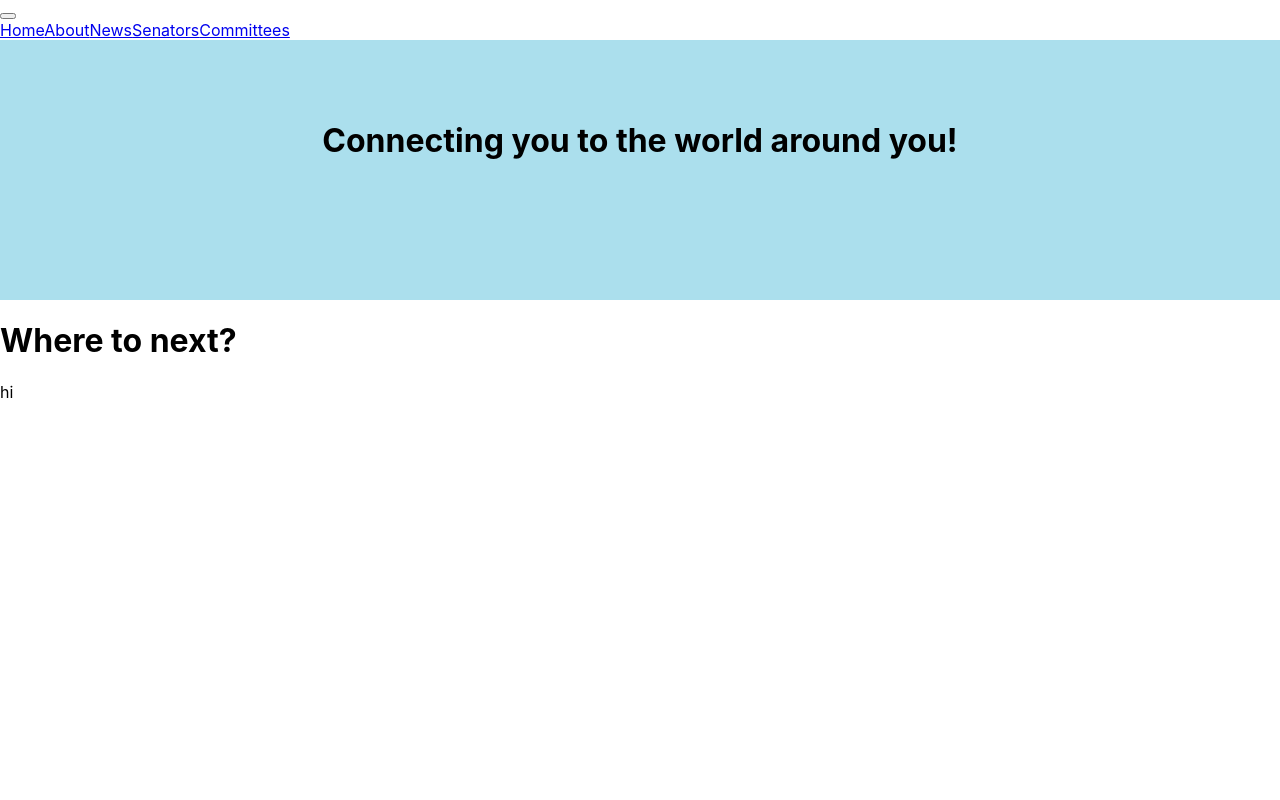
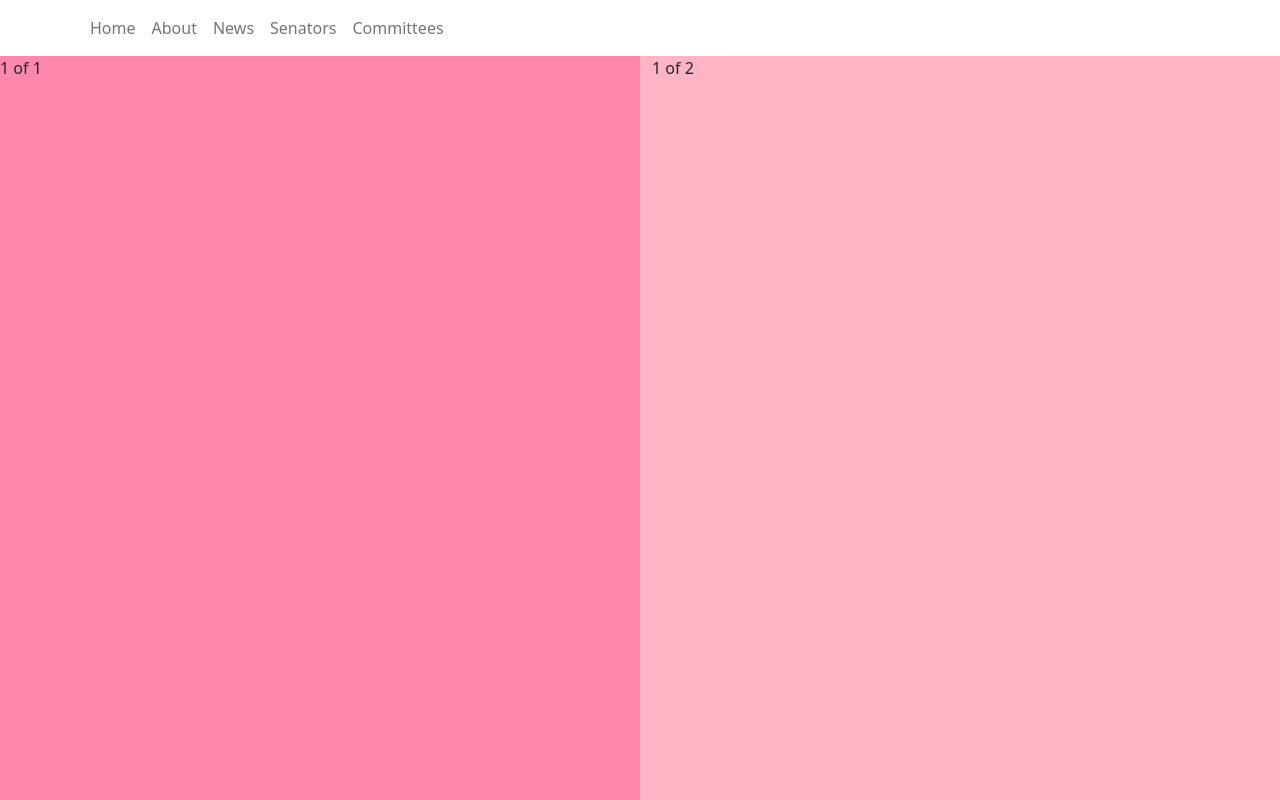
Before and after one commit to sheryl-dsouza/sherosh-delights, a React (Create React App) app in the folder frontend/: page / in a window 1280 px wide. Shown: the top 800 px of the page. Built offline with nearby package versions, Linux system fonts and the light colour scheme.

Commit message:
adding background of home page

```diff
--- a/frontend/package.json
+++ b/frontend/package.json
@@ -6,6 +6,7 @@
     "@testing-library/jest-dom": "^5.16.5",
     "@testing-library/react": "^13.4.0",
     "@testing-library/user-event": "^13.5.0",
+    "bootstrap": "^5.2.3",
     "react": "^18.2.0",
     "react-bootstrap": "^2.7.2",
     "react-dom": "^18.2.0",
--- /dev/null
+++ b/frontend/src/components/GlobalNavbar.css
@@ -0,0 +1,3 @@
+/* .navbar-inner {
+    background:'pink';
+} */
--- a/frontend/src/components/GlobalNavbar.jsx
+++ b/frontend/src/components/GlobalNavbar.jsx
@@ -2,6 +2,7 @@ import Container from 'react-bootstrap/Container';
 import Nav from 'react-bootstrap/Nav';
 import Navbar from 'react-bootstrap/Navbar';
 import { useNavigate } from "react-router-dom";
+import './GlobalNavbar.css'
 
 // used https://react-bootstrap.github.io/components/navbar/
 
@@ -9,7 +10,7 @@ const GlobalNavbar = () => {
   const navigate = useNavigate();
 
   return (
-    <Navbar bg="dark" variant="dark">
+    <Navbar class='navbar-expand'>
       <Container>
         <Navbar.Toggle aria-controls="basic-navbar-nav" />
         <Navbar.Collapse id="basic-navbar-nav">
--- a/frontend/src/index.js
+++ b/frontend/src/index.js
@@ -4,6 +4,7 @@ import './index.css';
 import App from './App';
 import reportWebVitals from './reportWebVitals';
 import { BrowserRouter as Router } from "react-router-dom";
+import 'bootstrap/dist/css/bootstrap.css';
 
 const root = ReactDOM.createRoot(document.getElementById('root'));
 root.render(
--- a/frontend/src/pages/Home.jsx
+++ b/frontend/src/pages/Home.jsx
@@ -1,28 +1,16 @@
 import React from "react";
-import Container from "react-bootstrap/Container";
-
-
+import Container from 'react-bootstrap/Container';
+import Row from 'react-bootstrap/Row';
+import Col from 'react-bootstrap/Col';
 
 function Home() {
     return (
-        <div className="main" >
-            <Container className="bottom"
-                style={{
-                    backgroundColor: "#abdfed",
-                    textAlign: "center",
-                    paddingTop: "60px",
-                    maxWidth: "100%",
-                    height: "25vh"
-                }}>
-                <h1>Connecting you to the world around you!</h1>
-            </Container>
-            <Container>
-                <h1 className="d-flex justify-content-center p-4">Where to next?</h1>
-                <Container style={{display: 'flex'}}>
-                    hi
-                </Container>
-            </Container>
-        </div>
+        <div>
+        <Row>
+          <Col style={{background:'#FF89AD', minHeight:'1000px'}}>1 of 1</Col>
+          <Col style={{background:'#FFB4C6'}}>1 of 2 <br></br></Col>
+        </Row>
+      </div>
     );
 };
 
```
Also changed, not shown: 1 other file (tests, documents, lock files or other folders).
